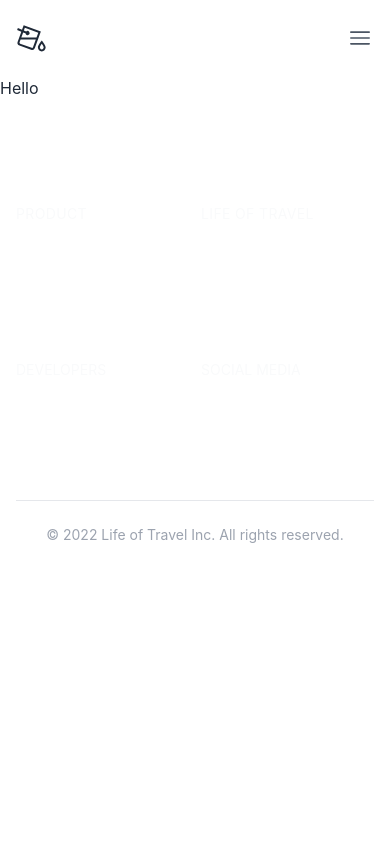
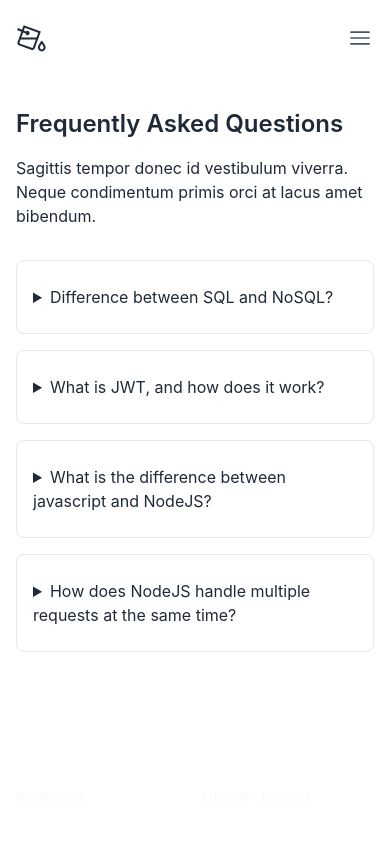
Before and after one commit to Bikrom2001/life-of-travel-client, a React (Create React App) app: page /Blog in a window 390 px wide. Shown: the top 844 px of the page. Built offline with nearby package versions, Linux system fonts and the light colour scheme; no server answers.

Commit message:
blog page question add

```diff
--- a/src/Routes/PrivateRoute.js
+++ b/src/Routes/PrivateRoute.js
@@ -9,7 +9,11 @@ const PrivateRoute = ({ children }) => {
     const { user, loading } = useContext(AuthContext);
     const locaton = useLocation();
     if (loading) {
-        return <div className="w-16 h-16 mx-auto border-4 border-dashed rounded-full animate-spin dark:border-violet-400"></div>;
+        return <><div className="flex items-center justify-center space-x-2">
+            <div className="w-4 h-4 rounded-full animate-pulse dark:bg-violet-400"></div>
+            <div className="w-4 h-4 rounded-full animate-pulse dark:bg-violet-400"></div>
+            <div className="w-4 h-4 rounded-full animate-pulse dark:bg-violet-400"></div>
+        </div></>
     }
 
     if (!user) {
--- /dev/null
+++ b/src/components/AddServices/AddServices.js
@@ -0,0 +1,11 @@
+import React from 'react';
+
+const AddServices = () => {
+    return (
+        <div>
+            <h3>Add services</h3>
+        </div>
+    );
+};
+
+export default AddServices;
--- a/src/components/Blog/Blog.js
+++ b/src/components/Blog/Blog.js
@@ -2,9 +2,33 @@ import React from 'react';
 
 const Blog = () => {
     return (
-        <div>
-            <h2>Hello</h2>
-        </div>
+        <section className="dark:bg-gray-800 dark:text-gray-100">
+            <div className="container flex flex-col justify-center px-4 py-8 mx-auto md:p-8">
+                <h2 className="text-2xl font-semibold sm:text-4xl">Frequently Asked Questions</h2>
+                <p className="mt-4 mb-8 dark:text-gray-400">Sagittis tempor donec id vestibulum viverra. Neque condimentum primis orci at lacus amet bibendum.</p>
+                <div className="space-y-4">
+                    <details className="w-full border rounded-lg">
+                        <summary className="px-4 py-6 focus:outline-none focus-visible:ring-violet-400 cursor-pointer">Difference between SQL and NoSQL?</summary>
+                        <p className="px-4 py-6 pt-0 ml-4 -mt-4 dark:text-gray-400">SQL stands for ‘Structured Query Language’. It is the most common programming language used for executing queries, and handling data by using CRUD (create, read, update and delete) operation on a Relational Database Management System (RDMS) like MySQL, PostgreSQL, etc.</p>
+                        <p className="px-4 py-6 pt-0 ml-4 -mt-4 dark:text-gray-400">NoSQL stands for ‘Not-Only SQL’. These types of databases are Non-Relational or non-tabular. A No-SQL database does not require a specific schema and hence is schema-less, and all the entries/documents are JSON documents. Examples − MongoDB, DynamoDB, Redis, etc.</p>
+                    </details>
+                    <details className="w-full border rounded-lg">
+                        <summary className="px-4 py-6 focus:outline-none focus-visible:ring-violet-400 cursor-pointer">What is JWT, and how does it work?</summary>
+                        <p className="px-4 py-6 pt-0 ml-4 -mt-4 dark:text-gray-400">JSON Web Token (JWT) is an open standard (RFC 7519) for securely transmitting information between parties as a JSON object. It is compact, readable, and digitally signed using a private key/ or a public key pair by the Identity Provider(IdP). So the integrity and authenticity of the token can be verified by other parties involved.Basically, the identity provider(IdP) generates a JWT certifying user identity and the Resource server decodes and verifies the authenticity of the token using secret salt / public key.</p>
+                    </details>
+                    <details className="w-full border rounded-lg">
+                        <summary className="px-4 py-6 focus:outline-none focus-visible:ring-violet-400 cursor-pointer">What is the difference between javascript and NodeJS?</summary>
+                        <p className="px-4 py-6 pt-0 ml-4 -mt-4 dark:text-gray-400">It is an accessible, bridge, parsed, lightweight, reactive, and web apps programming language.It's a programming language, after all. Any browser with a competent browser engine will operate. It's most commonly used on client-side servers. The node community does not care about JavaScript.It's made for creating network-centric apps. It's a new release of the ECMA script that works on the C++-based V8 engine.TypedJS, RamdaJS, and other JavaScript frameworks are examples.</p>
+                        <p className="px-4 py-6 pt-0 ml-4 -mt-4 dark:text-gray-400">It's a bridge, open-source Js runtime environment for executing Js on the server. It's a JavaScript translator and environment that includes some valuable libraries for JavaScript programming. It's mainly popular on the server side. All node projects represent the JavaScript community. It's made for real-time data-intensive apps that run on multiple platforms.C++, C, and JavaScript are used. Nodejs modules include Lodash and Express. All of these modules must be imported from npm.</p>
+
+                    </details>
+                    <details className="w-full border rounded-lg">
+                        <summary className="px-4 py-6 focus:outline-none focus-visible:ring-violet-400 cursor-pointer">How does NodeJS handle multiple requests at the same time?</summary>
+                        <p className="px-4 py-6 pt-0 ml-4 -mt-4 dark:text-gray-400">NodeJS receives multiple client requests and places them into EventQueue. NodeJS is built with the concept of event-driven architecture. NodeJS has its own EventLoop which is an infinite loop that receives requests and processes them. EventLoop is the listener for EventQueue. If NodeJS can process the request without I/O blocking then the event loop would process the request and sends the response back to the client by itself. But, it is possible to process multiple requests parallelly using the NodeJS cluster module or worker_threads module.</p>
+                    </details>
+                </div>
+            </div>
+        </section>
     );
 };
 
--- /dev/null
+++ b/src/components/MyReview/MyReview.js
@@ -0,0 +1,11 @@
+import React from 'react';
+
+const MyReview = () => {
+    return (
+        <div>
+            <h2>My Review</h2>
+        </div>
+    );
+};
+
+export default MyReview;
```
Also changed, not shown: src/Routes/Router.js (+11 -0 lines), src/components/Header/Header.js (indentation only).
